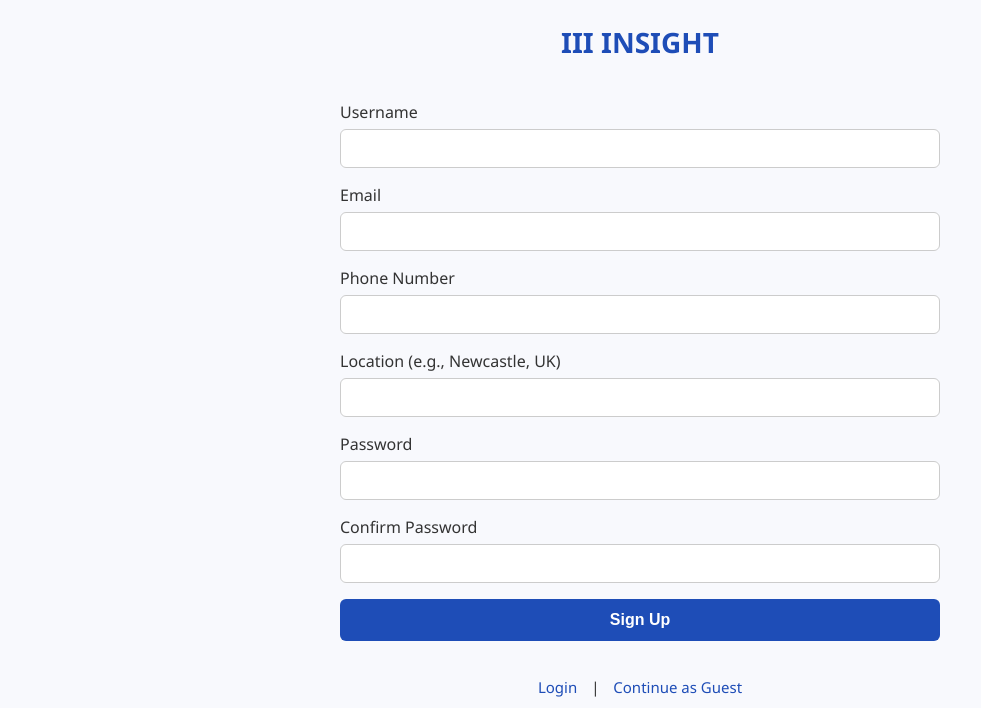
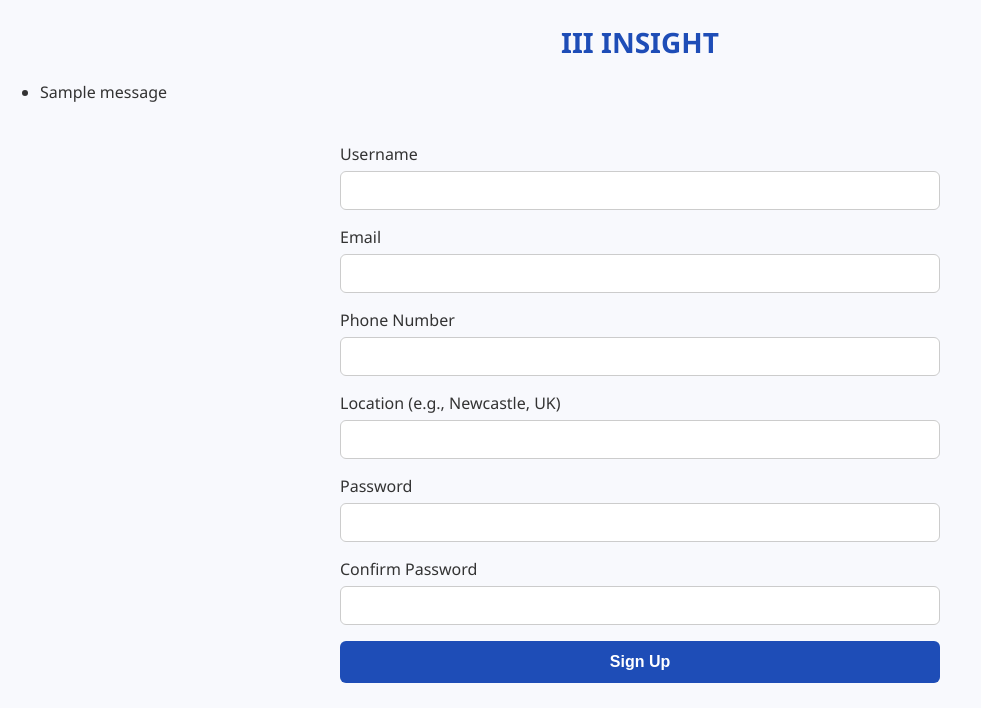
Before and after one commit to BenjaminWray/CSC2033_Team31, a Flask app: page /signup in a window 1280 px wide. Shown: the part 60-768 px from the top of the page, without its empty margins (0-981 px from the left). Run offline with Flask 3, Linux system fonts and the light colour scheme; tables that the repository leaves empty hold one stand-in row (values such as "Sample post"); one stand-in notice (Sample message) is shown.

Commit message:
Fix signup form submission

```diff
--- a/flaskr/config.py
+++ b/flaskr/config.py
@@ -7,6 +7,9 @@ app = Flask(__name__)
 
 # load environment variables from .env file
 load_dotenv()
+
+app.config['WTF_CSRF_ENABLED'] = False
+
 
 # get database connection info from environment variables
 MYSQL_USER = os.getenv('MYSQL_USER')
@@ -19,7 +22,7 @@ MYSQL_DATABASE = os.getenv('MYSQL_DATABASE')
 app.config['SQLALCHEMY_DATABASE_URI'] = f'mysql://{MYSQL_USER}:{MYSQL_PASSWORD}@{MYSQL_HOST}:{MYSQL_PORT}/{MYSQL_DATABASE}'
 app.config['SQLALCHEMY_ECHO'] = True
 app.config['SQLALCHEMY_TRACK_MODIFICATIONS'] = False
-app.config['SECRET_KEY'] = os.getenv('SECRET_KEY')
+app.config['SECRET_KEY'] = os.getenv('SECRET_KEY') or 'dev-secret'
 
 db.init_app(app)
 migrate.init_app(app, db)
--- a/flaskr/forms.py
+++ b/flaskr/forms.py
@@ -8,7 +8,7 @@ class SignUpForm(FlaskForm):
     phone_number = StringField('Phone Number')
     location = StringField('Location (e.g., Newcastle, UK)')
     password = PasswordField('Password', validators=[DataRequired(), Length(min=6)])
-    confirm_password = PasswordField('Confirm Password', validators=[DataRequired(), EqualTo('password')])
+    confirm_password = PasswordField('Confirm Password', validators=[DataRequired(), EqualTo('password', message='Passwords must match')])
     submit = SubmitField('Sign Up')
 
 class LoginForm(FlaskForm):
--- a/flaskr/static/style.css
+++ b/flaskr/static/style.css
@@ -143,3 +143,9 @@ form input:focus {
 .links a:hover {
   text-decoration: underline;
 }
+
+.error-message {
+  color: red;
+  font-size: 14px;
+  margin: 4px 0 10px;
+}
--- a/flaskr/templates/signup.html
+++ b/flaskr/templates/signup.html
@@ -1,27 +1,63 @@
 {% extends "base.html" %}
+
 {% block content %}
 <h2 class="signup-title">III Insight</h2>
 
-<form method="POST">
+{% if form.errors %}
+  <div style="background-color: #fdd; color: #900; padding: 10px;">
+    <h4>Form Errors</h4>
+    <pre>{{ form.errors }}</pre>
+  </div>
+{% endif %}
+
+{% with messages = get_flashed_messages(with_categories=true) %}
+  {% if messages %}
+    <ul class="flashes">
+      {% for category, message in messages %}
+        <li class="flash {{ category }}">{{ message }}</li>
+      {% endfor %}
+    </ul>
+  {% endif %}
+{% endwith %}
+
+<form method="POST" action="{{ url_for('auth.signup') }}">
     {{ form.hidden_tag() }}
 
     <label>{{ form.username.label }}</label>
     {{ form.username(size=32) }}
+    {% for error in form.username.errors %}
+    <p class="error-message">{{ error }}</p>
+    {% endfor %}
 
     <label>{{ form.email.label }}</label>
     {{ form.email(size=32) }}
+    {% for error in form.email.errors %}
+    <p class="error-message">{{ error }}</p>
+    {% endfor %}
 
     <label>{{ form.phone_number.label }}</label>
     {{ form.phone_number(size=32) }}
+    {% for error in form.phone_number.errors %}
+    <p class="error-message">{{ error }}</p>
+    {% endfor %}
 
     <label>{{ form.location.label }}</label>
     {{ form.location(size=32) }}
+    {% for error in form.location.errors %}
+    <p class="error-message">{{ error }}</p>
+    {% endfor %}
 
     <label>{{ form.password.label }}</label>
     {{ form.password(size=32) }}
+    {% for error in form.password.errors %}
+    <p class="error-message">{{ error }}</p>
+    {% endfor %}
 
     <label>{{ form.confirm_password.label }}</label>
     {{ form.confirm_password(size=32) }}
+    {% for error in form.confirm_password.errors %}
+    <p class="error-message">{{ error }}</p>
+    {% endfor %}
 
     {{ form.submit(class="signup-button") }}
 </form>
--- a/flaskr/views.py
+++ b/flaskr/views.py
@@ -1,4 +1,4 @@
-from flask import Blueprint, render_template, redirect, url_for, flash
+from flask import Blueprint, render_template, redirect, url_for, flash, request
 from flask_login import login_user
 from werkzeug.security import generate_password_hash, check_password_hash
 from forms import SignUpForm, LoginForm
@@ -9,7 +9,9 @@ auth_bp = Blueprint('auth', __name__)
 @auth_bp.route('/signup', methods=['GET', 'POST'])
 def signup():
     form = SignUpForm()
+
     if form.validate_on_submit():
+
         # Check for existing username/email
         if User.query.filter_by(username=form.username.data).first():
             flash('Username already taken.', 'danger')
@@ -34,14 +36,21 @@ def signup():
         # Create log entry
         new_user.generate_log()
 
+        db.session.commit()
+
         flash('Account created successfully. You can now log in.', 'success')
         return redirect(url_for('auth.login'))
 
+    elif form.is_submitted():
+        return render_template('signup.html', form=form)
+
     return render_template('signup.html', form=form)
+
 
 @auth_bp.route('/login', methods=['GET', 'POST'])
 def login():
     form = LoginForm()
+
     if form.validate_on_submit():
         user = User.query.filter_by(email=form.email.data).first()
         if user and check_password_hash(user.password, form.password.data):
@@ -50,4 +59,8 @@ def login():
             return redirect(url_for('index'))
         else:
             flash('Invalid email or password.', 'danger')
+
+    else:
+        flash("Login failed. Please check your input.", "danger")
+
     return render_template('login.html', form=form)
```
Also changed, not shown: 1 other file.
